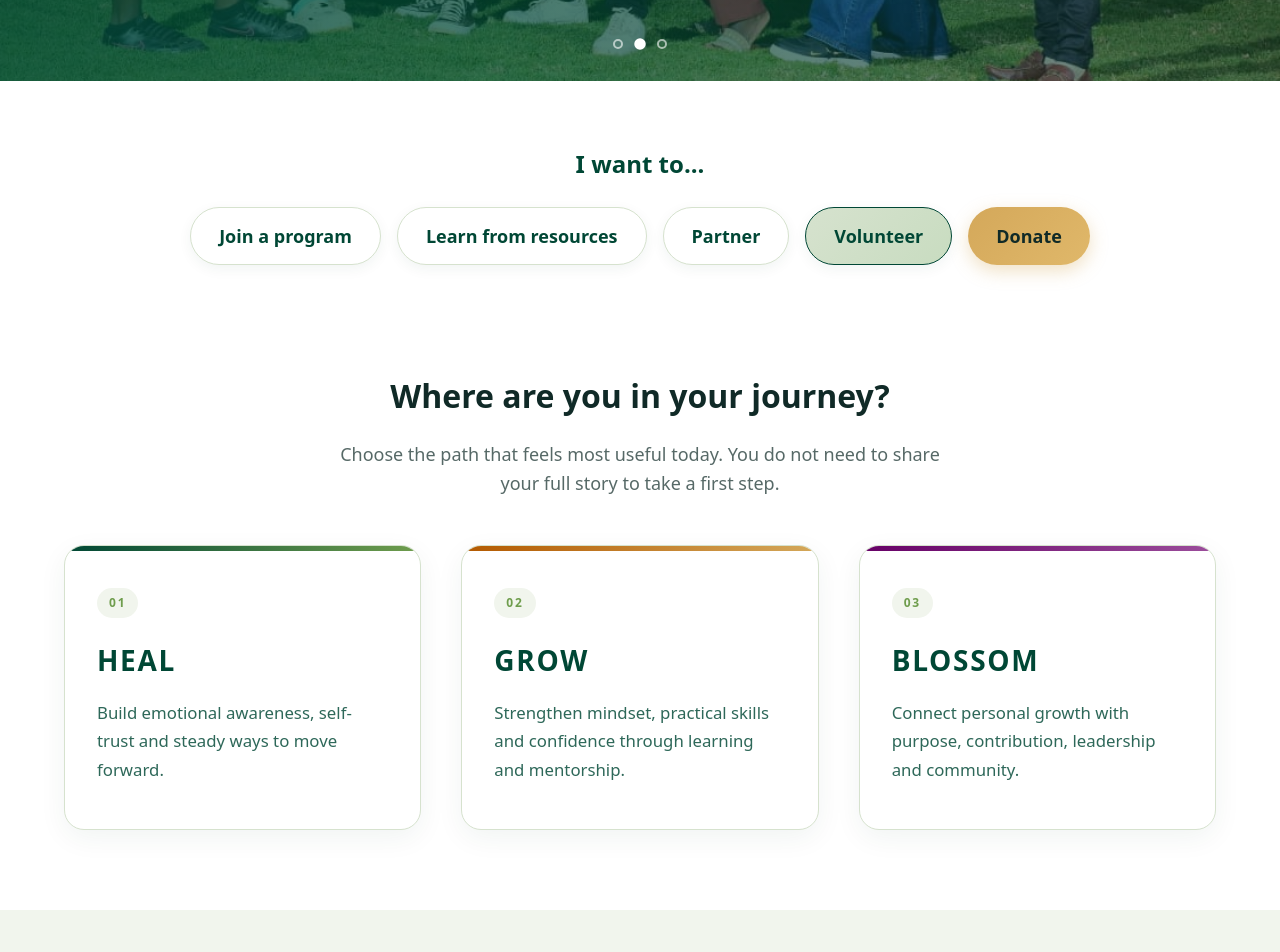
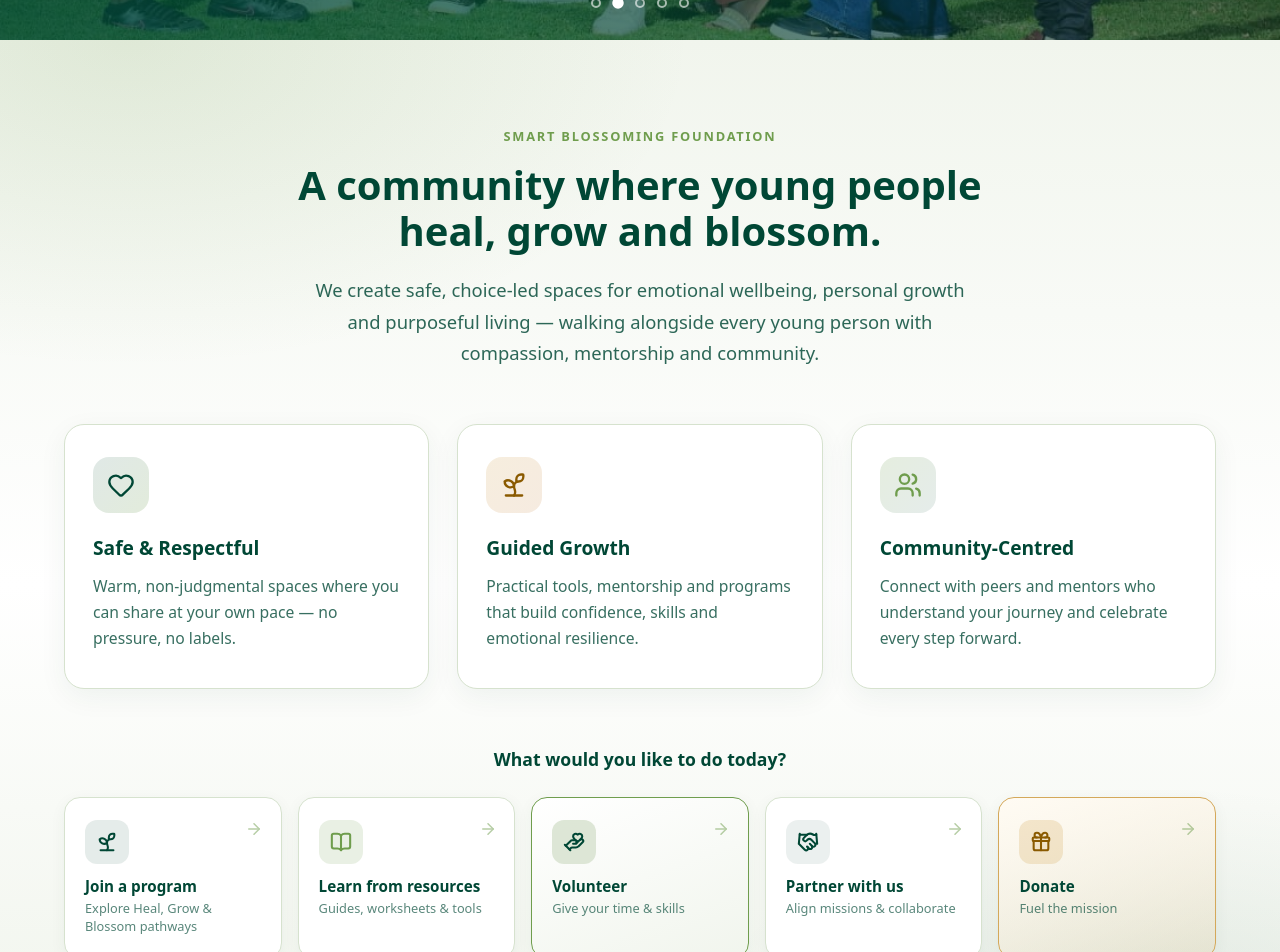
Before and after one commit to Nevy11/sbf-web, a React (Vite) app: page / in a window 1280 px wide. Shown: the part 740-1692 px from the top of the page. Built offline with nearby package versions, Linux system fonts and the light colour scheme; no server answers.

Commit message:
update the corousel images data

```diff
--- a/src/App.css
+++ b/src/App.css
@@ -237,7 +237,7 @@
 .hero-carousel-content {
   position: relative;
   z-index: 1;
-  max-width: 720px;
+  max-width: 860px;
   padding: 8rem 4rem 6rem;
   color: #ffffff;
 }
@@ -279,8 +279,8 @@
   font-size: 1.2rem;
   line-height: 1.65;
   color: rgba(255, 255, 255, 0.92);
-  margin-bottom: 2.5rem;
-  max-width: 600px;
+  margin-bottom: 0;
+  max-width: 780px;
 }
 
 .hero-carousel-actions {
@@ -440,7 +440,238 @@
   box-shadow: 0 20px 40px rgba(0, 71, 53, 0.08);
 }
 
-/* Quick Paths Section */
+/* Welcome Bridge Section */
+.welcome-bridge-section {
+  position: relative;
+  padding: 5rem 0 4.5rem;
+  overflow: hidden;
+}
+
+.welcome-bridge-bg {
+  position: absolute;
+  inset: 0;
+  background:
+    radial-gradient(ellipse 80% 60% at 10% 0%, rgba(111, 157, 77, 0.14) 0%, transparent 55%),
+    radial-gradient(ellipse 70% 50% at 90% 100%, rgba(0, 71, 53, 0.08) 0%, transparent 50%),
+    linear-gradient(180deg, var(--color-mist) 0%, #ffffff 55%, var(--color-mist) 100%);
+  pointer-events: none;
+}
+
+.welcome-bridge-section .container {
+  position: relative;
+  z-index: 1;
+}
+
+.welcome-bridge-eyebrow {
+  display: inline-block;
+  color: var(--color-leaf);
+  font-weight: 700;
+  text-transform: uppercase;
+  font-size: 0.8rem;
+  letter-spacing: 0.14em;
+  margin-bottom: 1rem;
+}
+
+.welcome-bridge-title {
+  font-size: 2.5rem;
+  line-height: 1.15;
+  font-weight: 800;
+  color: var(--color-forest);
+  max-width: 720px;
+  margin: 0 auto 1.25rem;
+}
+
+.welcome-bridge-lead {
+  font-size: 1.15rem;
+  line-height: 1.7;
+  color: var(--color-forest);
+  opacity: 0.82;
+  max-width: 680px;
+  margin: 0 auto 3.5rem;
+}
+
+.welcome-pillars {
+  display: grid;
+  grid-template-columns: repeat(3, 1fr);
+  gap: 1.75rem;
+  margin-bottom: 3.5rem;
+}
+
+.welcome-pillar {
+  background: #ffffff;
+  border: 1px solid var(--color-sage);
+  border-radius: 20px;
+  padding: 2rem 1.75rem 2.25rem;
+  text-align: left;
+  box-shadow: 0 8px 28px rgba(0, 71, 53, 0.06);
+  transition: transform 0.3s ease, box-shadow 0.3s ease;
+}
+
+.welcome-pillar:hover {
+  transform: translateY(-6px);
+  box-shadow: 0 16px 40px rgba(0, 71, 53, 0.1);
+}
+
+.welcome-pillar-icon {
+  display: flex;
+  align-items: center;
+  justify-content: center;
+  width: 56px;
+  height: 56px;
+  border-radius: 16px;
+  margin-bottom: 1.25rem;
+}
+
+.welcome-pillar-heal .welcome-pillar-icon {
+  background: linear-gradient(135deg, rgba(0, 71, 53, 0.12) 0%, rgba(111, 157, 77, 0.2) 100%);
+  color: var(--color-forest);
+}
+
+.welcome-pillar-grow .welcome-pillar-icon {
+  background: linear-gradient(135deg, rgba(212, 168, 90, 0.2) 0%, rgba(179, 89, 0, 0.12) 100%);
+  color: #8a5a00;
+}
+
+.welcome-pillar-blossom .welcome-pillar-icon {
+  background: linear-gradient(135deg, rgba(111, 157, 77, 0.18) 0%, rgba(0, 71, 53, 0.1) 100%);
+  color: var(--color-leaf);
+}
+
+.welcome-pillar h3 {
+  font-size: 1.2rem;
+  font-weight: 800;
+  color: var(--color-forest);
+  margin-bottom: 0.65rem;
+}
+
+.welcome-pillar p {
+  font-size: 0.98rem;
+  line-height: 1.65;
+  color: var(--color-forest);
+  opacity: 0.78;
+}
+
+.welcome-actions-label {
+  text-align: center;
+  font-size: 1.1rem;
+  font-weight: 700;
+  color: var(--color-forest);
+  margin-bottom: 1.5rem;
+}
+
+.welcome-action-grid {
+  display: grid;
+  grid-template-columns: repeat(5, 1fr);
+  gap: 1rem;
+}
+
+.welcome-action-card {
+  display: flex;
+  flex-direction: column;
+  align-items: flex-start;
+  gap: 0.85rem;
+  padding: 1.35rem 1.25rem;
+  background: #ffffff;
+  border: 1px solid var(--color-sage);
+  border-radius: 16px;
+  text-decoration: none;
+  color: inherit;
+  transition: all 0.25s ease;
+  box-shadow: 0 4px 16px rgba(0, 71, 53, 0.05);
+  position: relative;
+}
+
+.welcome-action-card:hover {
+  border-color: var(--color-leaf);
+  transform: translateY(-4px);
+  box-shadow: 0 12px 28px rgba(0, 71, 53, 0.1);
+}
+
+.welcome-action-card:hover .welcome-action-arrow {
+  transform: translateX(4px);
+  opacity: 1;
+}
+
+.welcome-action-icon {
+  display: flex;
+  align-items: center;
+  justify-content: center;
+  width: 44px;
+  height: 44px;
+  border-radius: 12px;
+  flex-shrink: 0;
+}
+
+.welcome-action-icon-programs {
+  background: rgba(0, 71, 53, 0.1);
+  color: var(--color-forest);
+}
+
+.welcome-action-icon-resources {
+  background: rgba(111, 157, 77, 0.15);
+  color: var(--color-leaf);
+}
+
+.welcome-action-icon-volunteer {
+  background: rgba(214, 226, 206, 0.8);
+  color: var(--color-forest);
+}
+
+.welcome-action-icon-partner {
+  background: rgba(0, 71, 53, 0.08);
+  color: var(--color-forest);
+}
+
+.welcome-action-icon-donate {
+  background: rgba(212, 168, 90, 0.25);
+  color: #8a5a00;
+}
+
+.welcome-action-text {
+  display: flex;
+  flex-direction: column;
+  gap: 0.2rem;
+  flex: 1;
+}
+
+.welcome-action-text strong {
+  font-size: 0.95rem;
+  font-weight: 700;
+  color: var(--color-forest);
+  line-height: 1.3;
+}
+
+.welcome-action-text span {
+  font-size: 0.8rem;
+  color: var(--color-forest);
+  opacity: 0.65;
+  line-height: 1.4;
+}
+
+.welcome-action-arrow {
+  position: absolute;
+  top: 1.35rem;
+  right: 1.1rem;
+  color: var(--color-leaf);
+  opacity: 0.5;
+  transition: transform 0.25s ease, opacity 0.25s ease;
+}
+
+.welcome-action-card-highlight {
+  background: linear-gradient(160deg, #ffffff 0%, var(--color-mist) 100%);
+  border-color: var(--color-leaf);
+}
+
+.welcome-action-card-donate {
+  background: linear-gradient(160deg, #fffbf3 0%, rgba(212, 168, 90, 0.15) 100%);
+  border-color: var(--color-gold);
+}
+
+.welcome-action-card-donate:hover {
+  border-color: #c49a3a;
+}
+
+/* Legacy quick-paths (kept for any other pages) */
 .quick-paths-section {
   padding: 4rem 4rem 2rem;
   display: flex;
@@ -1136,7 +1367,7 @@
 
   .hero-carousel-subheadline {
     font-size: 1.05rem;
-    margin-bottom: 2rem;
+    margin-bottom: 0;
   }
 
   .hero-carousel-actions {
@@ -1183,6 +1414,46 @@
     padding: 4rem 0;
   }
 
+  .welcome-bridge-section {
+    padding: 3rem 0 2.5rem;
+  }
+
+  .welcome-bridge-title {
+    font-size: 1.85rem;
+  }
+
+  .welcome-bridge-lead {
+    font-size: 1rem;
+    margin-bottom: 2.5rem;
+  }
+
+  .welcome-pillars {
+    grid-template-columns: 1fr;
+    gap: 1.25rem;
+    margin-bottom: 2.5rem;
+  }
+
+  .welcome-pillar {
+    padding: 1.5rem 1.35rem 1.75rem;
+  }
+
+  .welcome-action-grid {
+    grid-template-columns: 1fr;
+    gap: 0.75rem;
+  }
+
+  .welcome-action-card {
+    flex-direction: row;
+    align-items: center;
+    padding: 1.1rem 1.25rem;
+  }
+
+  .welcome-action-arrow {
+    position: static;
+    margin-left: auto;
+    flex-shrink: 0;
+  }
+
   .quick-paths-section {
     padding: 2.5rem 1.5rem;
   }
@@ -2385,6 +2656,15 @@
 }
 
 @media (max-width: 1100px) {
+  .welcome-pillars {
+    grid-template-columns: 1fr;
+    gap: 1.25rem;
+  }
+
+  .welcome-action-grid {
+    grid-template-columns: repeat(2, 1fr);
+  }
+
   .donate-stats-grid,
   .donate-tiers-grid,
   .donate-trust-grid {
--- a/src/pages/LandingPage.tsx
+++ b/src/pages/LandingPage.tsx
@@ -1,48 +1,57 @@
 import React, { useCallback, useEffect, useState } from 'react';
 import { Link } from 'react-router-dom';
 import { Flower } from '../components/Icon3D';
-import { Phone, Mail, ChevronLeft, ChevronRight } from 'lucide-react';
+import {
+  Phone,
+  Mail,
+  ChevronLeft,
+  ChevronRight,
+  Heart,
+  Sprout,
+  Users,
+  BookOpen,
+  HandHeart,
+  Gift,
+  Handshake,
+  ArrowRight,
+} from 'lucide-react';
 import { SiteHeader } from '../components/SiteHeader';
 import '../App.css';
 
 const HERO_SLIDES: Array<{
   image: string;
-  eyebrow: string;
   headline: string;
   subheadline: string;
-  trust: string;
-  primaryCta: { label: string; href: string };
-  secondaryCta: { label: string; href: string; isRoute?: boolean };
 }> = [
   {
     image: '/a_person_blossoming_without_logo.jpeg',
-    eyebrow: 'Personal growth, confidence and purpose',
     headline: 'Your story can blossom into purpose.',
     subheadline:
       'Smart Blossoming Foundation creates safe, community-centred spaces to heal emotionally, grow mentally, build confidence and live with purpose.',
-    trust: 'Respectful. Choice-led. Community-centred.',
-    primaryCta: { label: 'Explore Programs', href: '#programs' },
-    secondaryCta: { label: 'Ask Privately', href: '#inquiry' },
   },
   {
     image: '/sbf_smile.jpeg',
-    eyebrow: 'For every young person',
-    headline: 'Every young person deserves space to become.',
+    headline: 'Every Young Person Deserves Space to Become.',
     subheadline:
-      'We create safe and transformative spaces where young people heal emotionally, grow mentally, build confidence, discover purpose and become equipped to shape their future.',
-    trust: 'Safe. Supportive. Youth-centred.',
-    primaryCta: { label: 'Explore Programs', href: '#programs' },
-    secondaryCta: { label: 'Ask Privately', href: '#inquiry' },
+      'More than just sessions, we create experiences that spark self-discovery, build confidence, shift perspectives, and inspire action. Every session is a step toward becoming more intentional, empowered, and ready for what\u2019s next.',
   },
   {
     image: '/transformation.jpg',
-    eyebrow: 'Heal. Grow. Blossom.',
     headline: 'Where healing meets purpose.',
     subheadline:
-      'From emotional wellbeing to confident leadership, we walk alongside each person through a journey of growth — with compassion, mentorship and community at every step.',
-    trust: 'Independent. Non-partisan. Choice-led.',
-    primaryCta: { label: 'Explore Programs', href: '#programs' },
-    secondaryCta: { label: 'Volunteer', href: '/volunteer', isRoute: true },
+      'Find a community that believes in your potential, supports your growth, and walks with you as you discover your voice, confidence, and purpose.',
+  },
+  {
+    image: '/hero-image.jpg',
+    headline: 'Creating Moments That Transform Lives.',
+    subheadline:
+      'Smart Blossoming Foundation brings young people together through meaningful sessions, conversations, and mentorship that inspire confidence, clarity, self-discovery, and purposeful action.',
+  },
+  {
+    image: '/knowledge.jpg',
+    headline: 'Together, We Create Greater Impact.',
+    subheadline:
+      'At Smart Blossoming Foundation, we believe meaningful change happens when we work together. We partner with individuals, organizations, communities, and institutions to create transformative experiences that equip young people with the confidence, knowledge, connections, and opportunities to shape their future.',
   },
 ];
 
@@ -97,27 +106,8 @@ export const LandingPage: React.FC = () => {
               aria-hidden={index !== activeSlide}
             >
               <div className="hero-carousel-content container">
-                <span className="hero-carousel-eyebrow">{slide.eyebrow}</span>
                 <h1 className="hero-carousel-headline">{slide.headline}</h1>
                 <p className="hero-carousel-subheadline">{slide.subheadline}</p>
-                <div className="hero-carousel-actions">
-                  <a
-                    href={slide.primaryCta.href}
-                    className="pill-button primary hero-carousel-btn"
-                  >
-                    {slide.primaryCta.label}
-                  </a>
-                  {slide.secondaryCta.isRoute ? (
-                    <Link to={slide.secondaryCta.href} className="pill-button outline hero-carousel-btn hero-carousel-btn-outline">
-                      {slide.secondaryCta.label}
-                    </Link>
-                  ) : (
-                    <a href={slide.secondaryCta.href} className="pill-button outline hero-carousel-btn hero-carousel-btn-outline">
-                      {slide.secondaryCta.label}
-                    </a>
-                  )}
-                </div>
-                <p className="hero-carousel-trust">{slide.trust}</p>
               </div>
             </article>
           ))}
@@ -154,15 +144,100 @@ export const LandingPage: React.FC = () => {
         </div>
       </section>
 
-      {/* Quick Paths Section */}
-      <section className="quick-paths-section">
-        <h2 className="quick-paths-title">I want to...</h2>
-        <div className="quick-paths-chips">
-          <a href="#programs" className="path-chip">Join a program</a>
-          <a href="#resources" className="path-chip">Learn from resources</a>
-          <a href="#get-involved" className="path-chip">Partner</a>
-          <Link to="/volunteer" className="path-chip path-chip-highlight">Volunteer</Link>
-          <Link to="/donate" className="path-chip path-chip-donate">Donate</Link>
+      {/* Welcome Bridge — mission & pathways */}
+      <section className="welcome-bridge-section" aria-labelledby="welcome-bridge-heading">
+        <div className="welcome-bridge-bg" aria-hidden="true" />
+        <div className="container">
+          <div className="welcome-bridge-header text-center">
+            <span className="welcome-bridge-eyebrow">Smart Blossoming Foundation</span>
+            <h2 id="welcome-bridge-heading" className="welcome-bridge-title">
+              A community where young people heal, grow&nbsp;and blossom.
+            </h2>
+            <p className="welcome-bridge-lead">
+              We create safe, choice-led spaces for emotional wellbeing, personal growth and purposeful
+              living — walking alongside every young person with compassion, mentorship and community.
+            </p>
+          </div>
+
+          <div className="welcome-pillars">
+            <article className="welcome-pillar welcome-pillar-heal">
+              <div className="welcome-pillar-icon" aria-hidden="true">
+                <Heart size={28} strokeWidth={2} />
+              </div>
+              <h3>Safe &amp; Respectful</h3>
+              <p>Warm, non-judgmental spaces where you can share at your own pace — no pressure, no labels.</p>
+            </article>
+            <article className="welcome-pillar welcome-pillar-grow">
+              <div className="welcome-pillar-icon" aria-hidden="true">
+                <Sprout size={28} strokeWidth={2} />
+              </div>
+              <h3>Guided Growth</h3>
+              <p>Practical tools, mentorship and programs that build confidence, skills and emotional resilience.</p>
+            </article>
+            <article className="welcome-pillar welcome-pillar-blossom">
+              <div className="welcome-pillar-icon" aria-hidden="true">
+                <Users size={28} strokeWidth={2} />
+              </div>
+              <h3>Community-Centred</h3>
+              <p>Connect with peers and mentors who understand your journey and celebrate every step forward.</p>
+            </article>
+          </div>
+
+          <div className="welcome-actions">
+            <p className="welcome-actions-label">What would you like to do today?</p>
+            <div className="welcome-action-grid">
+              <a href="#programs" className="welcome-action-card">
+                <span className="welcome-action-icon welcome-action-icon-programs" aria-hidden="true">
+                  <Sprout size={22} strokeWidth={2.25} />
+                </span>
+                <span className="welcome-action-text">
+                  <strong>Join a program</strong>
+                  <span>Explore Heal, Grow &amp; Blossom pathways</span>
+                </span>
+                <ArrowRight size={18} className="welcome-action-arrow" aria-hidden="true" />
+              </a>
+              <a href="#resources" className="welcome-action-card">
+                <span className="welcome-action-icon welcome-action-icon-resources" aria-hidden="true">
+                  <BookOpen size={22} strokeWidth={2.25} />
+                </span>
+                <span className="welcome-action-text">
+                  <strong>Learn from resources</strong>
+                  <span>Guides, worksheets &amp; tools</span>
+                </span>
+                <ArrowRight size={18} className="welcome-action-arrow" aria-hidden="true" />
+              </a>
+              <Link to="/volunteer" className="welcome-action-card welcome-action-card-highlight">
+                <span className="welcome-action-icon welcome-action-icon-volunteer" aria-hidden="true">
+                  <HandHeart size={22} strokeWidth={2.25} />
+                </span>
+                <span className="welcome-action-text">
+                  <strong>Volunteer</strong>
+                  <span>Give your time &amp; skills</span>
+                </span>
+                <ArrowRight size={18} className="welcome-action-arrow" aria-hidden="true" />
+              </Link>
+              <a href="#get-involved" className="welcome-action-card">
+                <span className="welcome-action-icon welcome-action-icon-partner" aria-hidden="true">
+                  <Handshake size={22} strokeWidth={2.25} />
+                </span>
+                <span className="welcome-action-text">
+                  <strong>Partner with us</strong>
+                  <span>Align missions &amp; collaborate</span>
+                </span>
+                <ArrowRight size={18} className="welcome-action-arrow" aria-hidden="true" />
+              </a>
+              <Link to="/donate" className="welcome-action-card welcome-action-card-donate">
+                <span className="welcome-action-icon welcome-action-icon-donate" aria-hidden="true">
+                  <Gift size={22} strokeWidth={2.25} />
+                </span>
+                <span className="welcome-action-text">
+                  <strong>Donate</strong>
+                  <span>Fuel the mission</span>
+                </span>
+                <ArrowRight size={18} className="welcome-action-arrow" aria-hidden="true" />
+              </Link>
+            </div>
+          </div>
         </div>
       </section>
 
```
